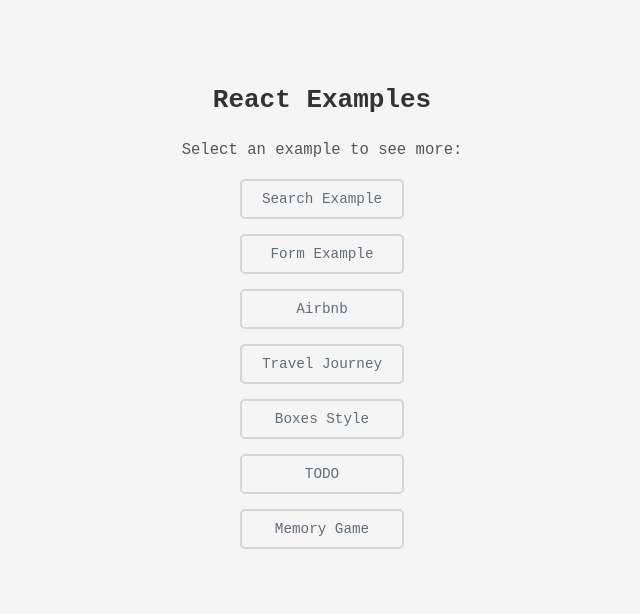
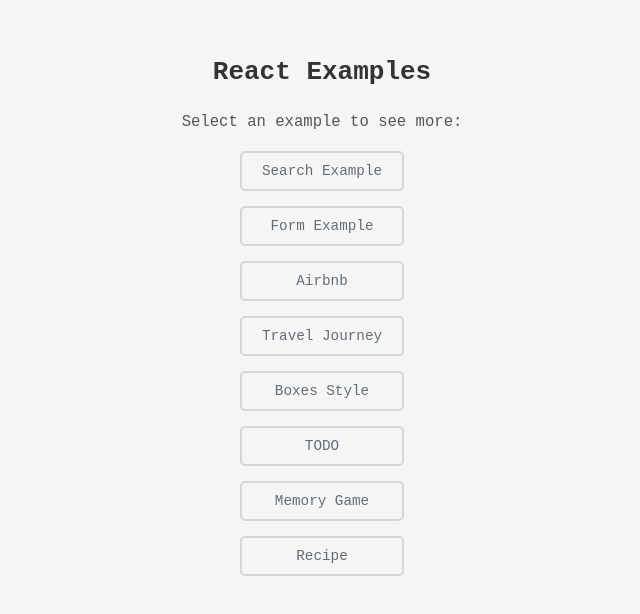
Before and after one commit to bardhoshimajlinda/react-recap, a React (Vite) app: page / in a window 1280 px wide. Shown: the part 112-726 px from the top of the page, without its empty margins (318-958 px from the left). Built offline with nearby package versions, Linux system fonts and the light colour scheme.

Commit message:
setup recipe page

```diff
--- a/src/App.jsx
+++ b/src/App.jsx
@@ -9,6 +9,7 @@ import PageNotFound from "./pages/PageNotFound";
 import ToDo from "./pages/ToDo";
 import Travel from "./pages/Travel";
 import MemoryGame from "./pages/MemoryGame";
+import Recipe from "./pages/Recipe";
 
 function App() {
   return (
@@ -23,6 +24,7 @@ function App() {
           <Route path="/boxes" element={<BoxPage />} />
           <Route path="/todo" element={<ToDo />} />
           <Route path="/memory-game" element={<MemoryGame />} />
+          <Route path="/recipe" element={<Recipe />} />
           <Route path="/*" element={<PageNotFound />} />
         </Routes>
       </BrowserRouter>
--- /dev/null
+++ b/src/components/Recipe/Header.jsx
@@ -0,0 +1,13 @@
+import React from "react";
+import chefLogo from "../../assets/chef-icon.png";
+
+const Header = () => {
+  return (
+    <header className="recipe-header">
+      <img src={chefLogo} />
+      <h1>Chef Claude</h1>
+    </header>
+  );
+};
+
+export default Header;
--- /dev/null
+++ b/src/components/Recipe/Recipe.css
@@ -0,0 +1,26 @@
+* {
+  box-sizing: border-box;
+}
+
+body {
+  margin: 0;
+  font-family: Inter, sans-serif;
+  background-color: #fafaf8;
+}
+.recipe-header {
+  display: flex;
+  justify-content: center;
+  align-items: center;
+  gap: 11px;
+  height: 80px;
+  background-color: white;
+  box-shadow: 0px 1px 3px 0px rgba(0, 0, 0, 0.1),
+    0px 1px 2px 0px rgba(0, 0, 0, 0.06);
+}
+.recipe-header > img {
+  width: 50px;
+}
+
+.recipe-header > h1 {
+  font-weight: 400;
+}
--- a/src/pages/Home.jsx
+++ b/src/pages/Home.jsx
@@ -28,6 +28,9 @@ const Home = () => {
           <Link to="/memory-game" className="example-link">
             Memory Game
           </Link>
+          <Link to="/recipe" className="example-link">
+            Recipe
+          </Link>
         </div>
       </div>
     </>
--- /dev/null
+++ b/src/pages/Recipe.jsx
@@ -0,0 +1,13 @@
+import React from "react";
+import Header from "../components/Recipe/Header";
+import "../components/Recipe/Recipe.css";
+
+const Recipe = () => {
+  return (
+    <div>
+      <Header />
+    </div>
+  );
+};
+
+export default Recipe;
```
Also changed, not shown: src/assets/chef-icon.png (added).
